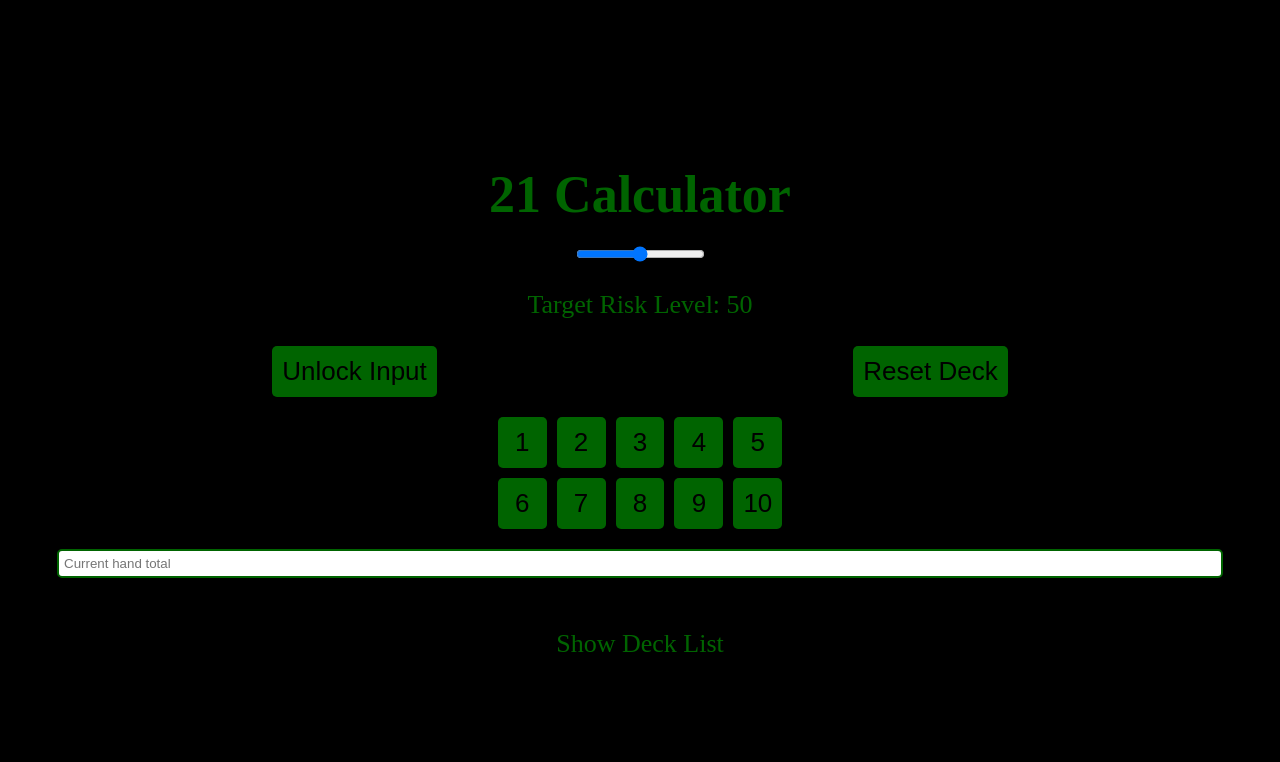
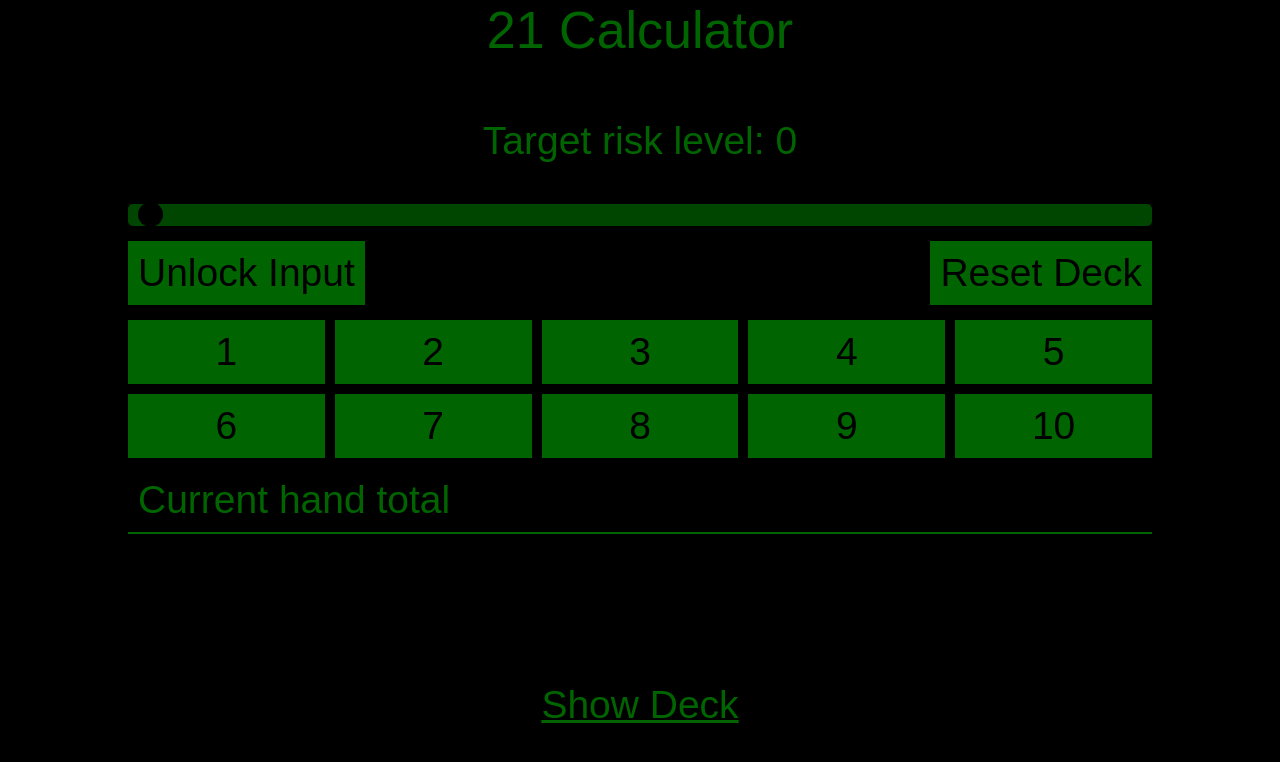
Before and after one commit to makrboy/21, a plain HTML site: page index.html in a window 1280 px wide. Both pictures are taken after a click on the button "Unlock Input". Drawn offline with Linux system fonts and the light colour scheme.

Commit message:
Update index.html

```diff
--- a/index.html
+++ b/index.html
@@ -3,89 +3,135 @@
 <head>
     <style>
         body {
-            background-color: black;
+            background-color: #000000;
             color: #006400;
-            font-size: calc(10px + 2vmin);
             display: flex;
             flex-direction: column;
             align-items: center;
-            justify-content: center;
-            text-align: center;
-            height: 100vh;
+            font-family: Arial, sans-serif;
+            font-size: calc(15px + 3vmin);
             margin: 0;
+            padding: 0;
+            box-sizing: border-box;
             overflow: hidden;
+        }
+
+        .title {
+            font-size: calc(20px + 4vmin);
+            margin-bottom: 20px;
+        }
+
+        .risk-label {
+            font-size: calc(15px + 3vmin);
+            color: #006400;
+        }
+
+        input, .slider, .deck-container {
+            background-color: #000000;
+            color: #006400;
+            border: none;
+            border-bottom: 2px solid #006400;
+            margin-bottom: 15px;
+            font-size: calc(15px + 3vmin);
+            width: 80%;
+            padding: 10px;
+            box-sizing: border-box;
+            outline: none;
+        }
+
+        input:focus {
+            border-bottom: 2px solid #006400;
+            outline: none;
+        }
+
+        input::placeholder {
+            color: #006400;
+        }
+
+        .slider {
+            -webkit-appearance: none;
+            height: 15px;
+            border-radius: 5px;
+            background: #006400;
+            outline: none;
+            opacity: 0.7;
+            transition: opacity .2s;
+        }
+
+        .slider::-webkit-slider-thumb {
+            -webkit-appearance: none;
+            appearance: none;
+            width: 25px;
+            height: 25px;
+            border-radius: 50%;
+            background: #000000;
+            cursor: pointer;
         }
 
         .button-grid {
             display: grid;
             grid-template-columns: repeat(5, 1fr);
             gap: 10px;
-            margin-bottom: 20px;
-        }
-
-        .control-grid {
-            display: flex;
-            justify-content: space-around;
-            width: 90%;
-            margin-bottom: 20px;
+            width: 80%;
+            margin-bottom: 10px;
         }
 
         button {
             background-color: #006400;
-            color: black;
-            font-size: 1em;
+            color: #000000;
+            border: none;
             padding: 10px;
-            border: none;
-            border-radius: 5px;
+            font-size: calc(15px + 3vmin);
             cursor: pointer;
-            transition: background-color 0.3s;
         }
 
-        button:hover {
-            background-color: #009900;
+        .deck-container {
+            overflow: auto;
+            height: 100px;
         }
 
-        input[type=text] {
-            color: #006400;
-            border: 2px solid #006400;
-            border-radius: 5px;
-            padding: 5px;
-            width: 90%;
-            margin-bottom: 20px;
+        #output {
+            display: flex;
+            flex-direction: column;
+            align-items: flex-start;
+            gap: 5px;
+            width: 80%;
+            height: calc(100% - 250px);
+            justify-content: space-around;
         }
 
         #output p {
-            margin: 5px 0;
+            margin: 0;
+            min-height: 15px;
+        }
+
+        .action-buttons {
+            display: flex;
+            justify-content: space-between;
+            width: 80%;
+            margin-bottom: 15px;
         }
 
         .deck-list-toggle {
+            color: #006400;
             cursor: pointer;
             margin-bottom: 10px;
+            text-decoration: underline;
         }
 
         .deck-container {
-            text-align: left;
-            border: 2px solid #006400;
-            border-radius: 5px;
-            padding: 10px;
-            width: 90%;
+            overflow: auto;
             height: auto;
-            overflow: auto;
-        }
-
-        h1 {
-            color: #006400;
-            margin-bottom: 20px;
         }
     </style>
 </head>
 <body>
-    <h1>21 Calculator</h1>
+    <div class="title">21 Calculator</div>
 
-    <input type="range" min="0" max="100" value="50" class="slider" id="riskLevel">
-    <p>Target Risk Level: <span id="riskValue">50</span></p>
+    <p class="risk-label">Target risk level: <span id="riskValue">0</span></p>
+    <input id="riskLevel" type="range" min="0" max="100" step="5" value="0" class="slider">
 
-    <div class="control-grid">
+    <div class="action-buttons">
         <button id="lockButton" onclick="toggleLock()">Unlock Input</button>
         <button onclick="resetDeck()">Reset Deck</button>
     </div>
@@ -113,62 +159,72 @@
         <p id="output5"></p>
     </div>
 
-    <p class="deck-list-toggle" id="toggleButton" onclick="toggleDeckList()">Show Deck List</p>
-    <div class="deck-container" id="deckList" style="display: none;"></div>
+    <p class="deck-list-toggle" onclick="toggleDeckList()">Show Deck</p>
+    <div class="deck-container" id="deckContainer" style="display: none;"></div>
 
     <script>
-        let originalDeck = [1, 2, 3, 4, 5, 6, 7, 8, 9, 10, 10, 10, 10].flatMap(i => Array(4).fill(i));
-        let deck = [...originalDeck];
-        let lock = false;
+        let singleDeck = [1, 2, 3, 4, 5, 6, 7, 8, 9, 10, 10, 10, 10];
+        let deck = singleDeck.concat(singleDeck, singleDeck, singleDeck);
+        let inputLock = false;
 
-        function resetDeck() {
-            deck = [...originalDeck];
-            updateDeckDisplay();
-            updateOutput(document.getElementById('myInput').value);
+        function updateAverage() {
+            let sum = deck.reduce((a, b) => a + b, 0);
+            return sum / deck.length;
         }
 
-        function toggleLock() {
-            lock = !lock;
-            document.getElementById('lockButton').textContent = lock ? 'Unlock Input' : 'Lock Input';
+        function updateDeckDisplay() {
+            let deckCount = {};
+            for (let num of deck) {
+                deckCount[num] = (deckCount[num] || 0) + 1;
+            }
+            let output = '';
+            for (let [num, count] of Object.entries(deckCount)) {
+                output += num + '*' + count + ' ';
+            }
+            document.getElementById('deckContainer').textContent = 'Deck: ' + output;
         }
 
         function addNumber(num) {
             let index = deck.indexOf(num);
             if (index > -1) {
                 deck.splice(index, 1);
+                updateDeckDisplay();
             }
+
+            let inputField = document.getElementById('myInput');
+            if (!inputLock) {
+                inputField.value = parseFloat(inputField.value || '0') + num;
+            }
+            updateOutput(inputField.value);
+        }
+
+        function resetDeck() {
+            deck = singleDeck.concat(singleDeck, singleDeck, singleDeck);
             updateDeckDisplay();
-            if(!lock) {
-                let inputElement = document.getElementById('myInput');
-                inputElement.value = parseFloat(inputElement.value || '0') + num;
-                updateOutput(document.getElementById('myInput').value);
+            updateOutput(document.getElementById('myInput').value);
+        }
+
+        function toggleLock() {
+            inputLock = !inputLock;
+            document.getElementById('lockButton').textContent = inputLock ? 'Unlock Input' : 'Lock Input';
+        }
+
+        function toggleDeckList() {
+            let deckContainer = document.getElementById('deckContainer');
+            if (deckContainer.style.display === 'none') {
+                deckContainer.style.display = 'block';
+            } else {
+                deckContainer.style.display = 'none';
             }
         }
 
-        function updateDeckDisplay() {
-            let groupedDeck = deck.reduce((acc, num) => (acc[num] = (acc[num] || 0) + 1, acc), {});
-            let deckList = Object.entries(groupedDeck).map(([card, count]) => `${card}*${count}`).join(', ');
-            document.getElementById('deckList').textContent = deckList;
-        }
-
-        function toggleDeckList() {
-            let deckListElement = document.getElementById('deckList');
-            let toggleButton = document.getElementById('toggleButton');
-            if (deckListElement.style.display === 'none') {
-                deckListElement.style.display = 'block';
-                toggleButton.textContent = 'Hide Deck List';
-            } else {
-                deckListElement.style.display = 'none';
-                toggleButton.textContent = 'Show Deck List';
-            }
-        }
+        document.getElementById('myInput').addEventListener('input', function(e) {
+            updateOutput(e.target.value);
+        });
 
         document.getElementById('riskLevel').addEventListener('input', function(e) {
-            document.getElementById('riskValue').textContent = e.target.value;
-        });
-
-        document.getElementById('myInput').addEventListener('input', function(e) {
-            updateOutput(e.target.value);
+            document.getElementById('riskValue').innerText = e.target.value;
+            updateOutput(document.getElementById('myInput').value);
         });
 
         function updateOutput(value) {
@@ -178,7 +234,7 @@
                 return;
             }
 
-            let avg = originalDeck.reduce((acc, val) => acc + val) / originalDeck.length;
+            let avg = updateAverage();
             let sumWithAvg = inputValueFloat + avg;
             document.getElementById('output1').textContent = 'Input plus average of pool: ' + sumWithAvg.toFixed(2);
 
@@ -202,17 +258,23 @@
             document.getElementById('output3').textContent = 'Chance of being exactly 21: ' + ((exactly21/total) * 100).toFixed(2) + '%';
             document.getElementById('output4').textContent = 'Chance of being above 21: ' + above21Perc.toFixed(2) + '%';
 
-            let riskLevel = parseInt(document.getElementById('riskLevel').value, 10);
-            document.getElementById('output5').textContent = 'Should you draw another card? ' + (above21Perc > riskLevel ? 'No' : 'Yes');
+            let riskLevel = parseInt(document.getElementById('riskLevel').value);
+            if (above21Perc > riskLevel) {
+                document.getElementById('output5').textContent = 'Based on your risk level, you should not proceed.';
+            } else {
+                document.getElementById('output5').textContent = 'Based on your risk level, you can proceed.';
+            }
         }
 
         function clearOutput() {
-            for (let i = 1; i <= 5; i++) {
-                document.getElementById('output' + i).textContent = '';
-            }
+            document.getElementById('output1').textContent = '';
+            document.getElementById('output2').textContent = '';
+            document.getElementById('output3').textContent = '';
+            document.getElementById('output4').textContent = '';
+            document.getElementById('output5').textContent = '';
         }
 
-        resetDeck();
+        updateDeckDisplay();
     </script>
 </body>
 </html>
```
